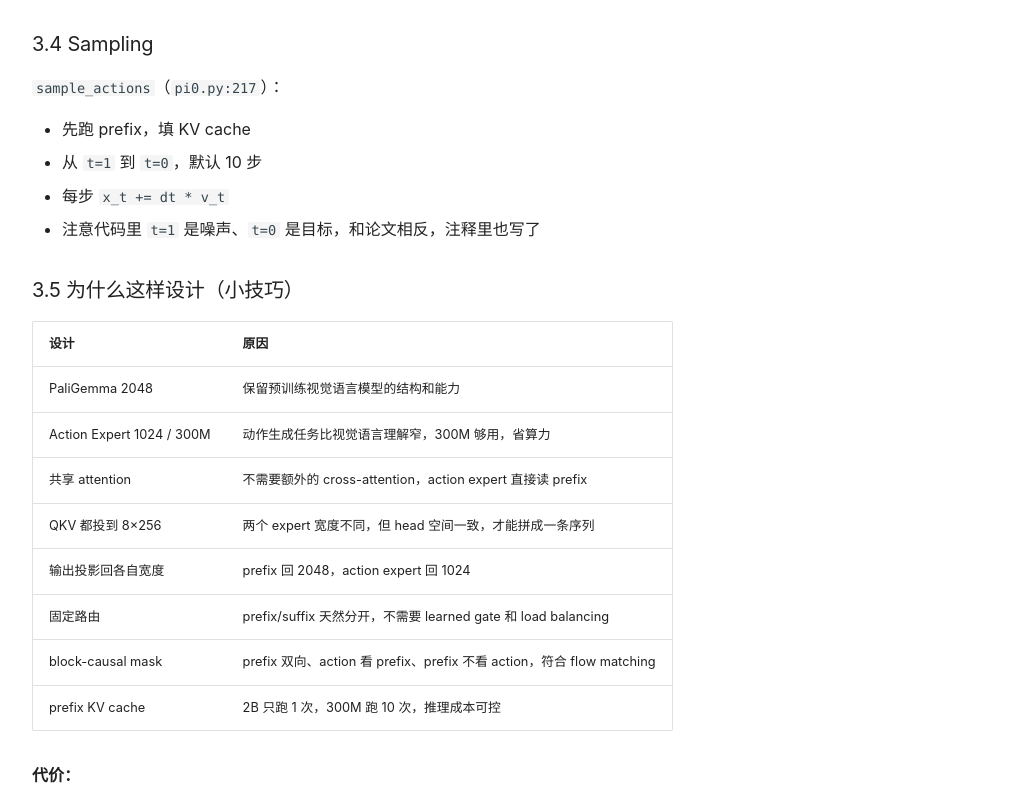
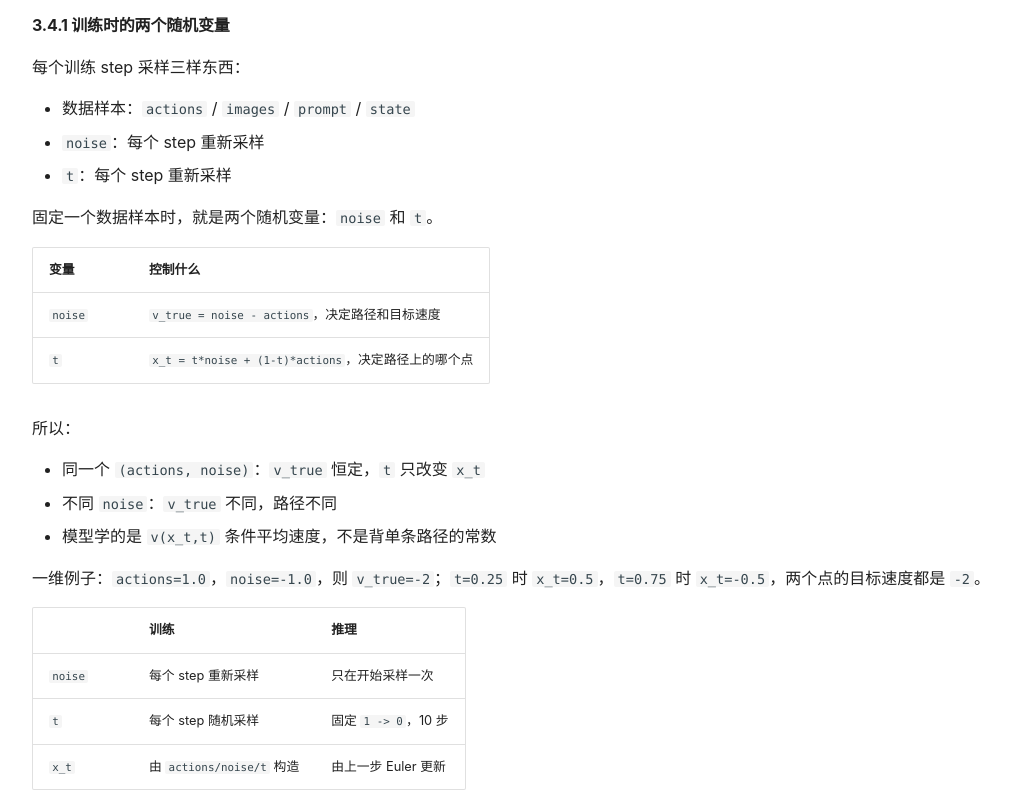
Before and after one commit to xingdong1111-creator/Action_wiki, a plain HTML site: page 大模型/openpi/index.html in a window 1280 px wide. Shown: the part 6123-6920 px from the top of the page, without its empty margins (118-1129 px from the left). Drawn offline with nearby package versions, Linux system fonts and the light colour scheme.

Commit message:
Document flow training noise and t sampling

```diff
--- a/大模型/openpi/index.html
+++ b/大模型/openpi/index.html
@@ -226,6 +226,37 @@ u_t = noise - actions
 v_t = self.action_out_proj(suffix_out[:, -self.action_horizon :])
 return jnp.mean(jnp.square(v_t - u_t), axis=-1)</code></pre>
 <p><code>t</code> 采样是 <code>Beta(1.5, 1) * 0.999 + 0.001</code>。</p>
+
+<h4 id="pi0-flow-random">3.4.1 训练时的两个随机变量</h4>
+<p>每个训练 step 采样三样东西：</p>
+<ul>
+<li>数据样本：<code>actions</code> / <code>images</code> / <code>prompt</code> / <code>state</code></li>
+<li><code>noise</code>：每个 step 重新采样</li>
+<li><code>t</code>：每个 step 重新采样</li>
+</ul>
+<p>固定一个数据样本时，就是两个随机变量：<code>noise</code> 和 <code>t</code>。</p>
+<table>
+<thead><tr><th>变量</th><th>控制什么</th></tr></thead>
+<tbody>
+<tr><td><code>noise</code></td><td><code>v_true = noise - actions</code>，决定路径和目标速度</td></tr>
+<tr><td><code>t</code></td><td><code>x_t = t*noise + (1-t)*actions</code>，决定路径上的哪个点</td></tr>
+</tbody>
+</table>
+<p>所以：</p>
+<ul>
+<li>同一个 <code>(actions, noise)</code>：<code>v_true</code> 恒定，<code>t</code> 只改变 <code>x_t</code></li>
+<li>不同 <code>noise</code>：<code>v_true</code> 不同，路径不同</li>
+<li>模型学的是 <code>v(x_t,t)</code> 条件平均速度，不是背单条路径的常数</li>
+</ul>
+<p>一维例子：<code>actions=1.0</code>，<code>noise=-1.0</code>，则 <code>v_true=-2</code>；<code>t=0.25</code> 时 <code>x_t=0.5</code>，<code>t=0.75</code> 时 <code>x_t=-0.5</code>，两个点的目标速度都是 <code>-2</code>。</p>
+<table>
+<thead><tr><th></th><th>训练</th><th>推理</th></tr></thead>
+<tbody>
+<tr><td><code>noise</code></td><td>每个 step 重新采样</td><td>只在开始采样一次</td></tr>
+<tr><td><code>t</code></td><td>每个 step 随机采样</td><td>固定 <code>1 -&gt; 0</code>，10 步</td></tr>
+<tr><td><code>x_t</code></td><td>由 <code>actions/noise/t</code> 构造</td><td>由上一步 Euler 更新</td></tr>
+</tbody>
+</table>
 
 <h3 id="pi0-sampling">3.4 Sampling</h3>
 <p><code>sample_actions</code>（<code>pi0.py:217</code>）：</p>
```
Also changed, not shown: 1 other file.
